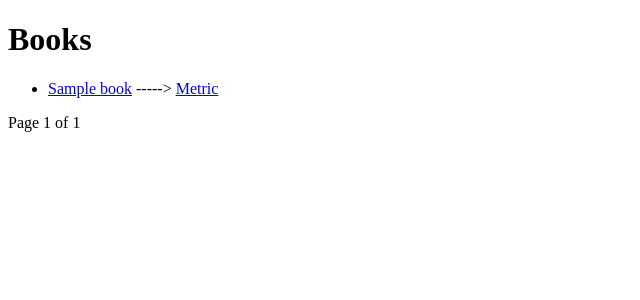
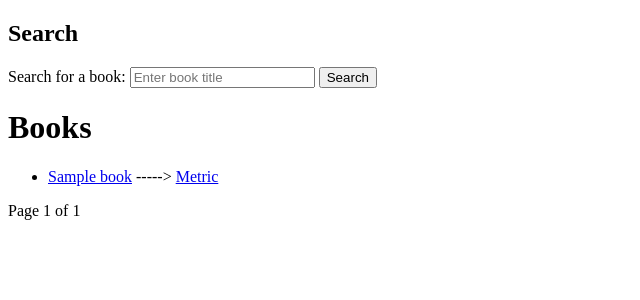
Before and after one commit to rottenfishh/Book-RecSys, a Flask app: template web/templates/index.html in a window 1280 px wide. Shown: the top 300 px of the page, without its empty margins (0-640 px from the left). Run offline with Flask 3, Linux system fonts and the light colour scheme; the template is opened without the code that fills it: most values are stand-ins (such as "Sample title", 1, 10 or a date in 2020); parts of the project's set-up code (start-up, migrations or seed data) failed here and were passed over.

Commit message:
add search closest title

```diff
--- a/web/app.py
+++ b/web/app.py
@@ -91,6 +91,15 @@ def rate_book():
     metric.to_csv('../Datasets/rating.csv', index=False)
     return jsonify({"message": "Rating added successfully"})
 
+from flask import request, render_template, url_for
+
+@app.route('/search', methods=['GET'])
+def search():
+    title = request.args.get('title')  # Получаем параметр title из строки запроса
+    recommended_books = recsys.closest_title(title, 10)
+    recommended_books_links = [ df[df['Title'] == title] for title in recommended_books ]
+    return render_template('closest_titles.html', recommended_books=recommended_books_links)
 
 if __name__ == '__main__':
+    # app.run(host='192.168.0.105')
     app.run(debug=True)
--- a/web/templates/index.html
+++ b/web/templates/index.html
@@ -6,6 +6,14 @@
     <title>Books List</title>
 </head>
 <body>
+    <h2>Search</h2>
+    <!-- Форма поиска -->
+    <form action="{{ url_for('search') }}" method="get">
+        <label for="title">Search for a book:</label>
+        <input type="text" id="title" name="title" placeholder="Enter book title">
+        <button type="submit">Search</button>
+    </form>
+
     <h1>Books</h1>
     <ul>
         {% for book in books %}
```
Also changed, not shown: rec_sys_model/rec_sys_model/__init__.py (+8 -1 lines), web/templates/closest_titles.html (added, +26 -0 lines).
